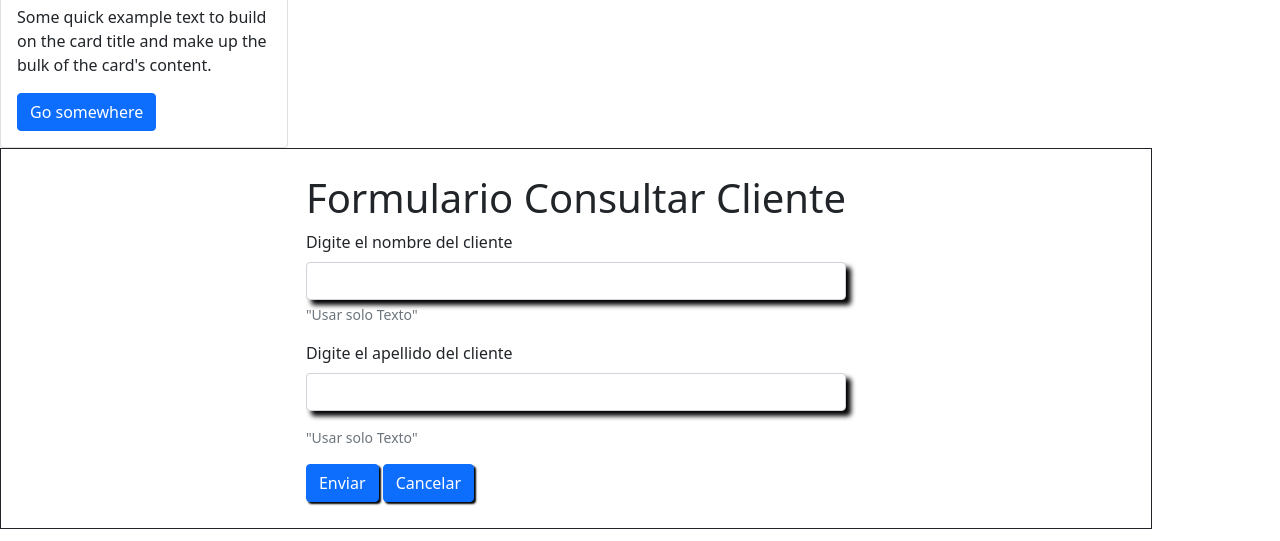
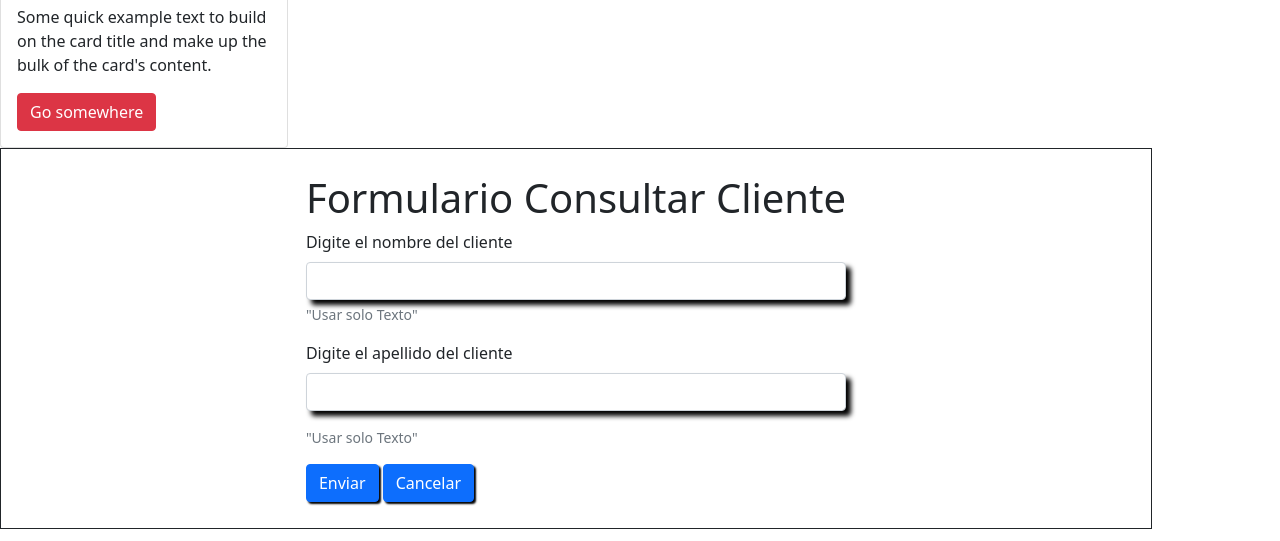
Before and after one commit to nelsonrinconc86/animacionCSS, a plain HTML site: page index.html in a window 1280 px wide. Shown: the part 259-800 px from the top of the page. Drawn offline with nearby package versions, Linux system fonts and the light colour scheme.

Commit message:
Update index.html

```diff
--- a/index.html
+++ b/index.html
@@ -13,7 +13,7 @@
             <div class="card-body">
                 <h5 class="card-title">Card title</h5>
                 <p class="card-text">Some quick example text to build on the card title and make up the bulk of the card's content.</p>
-                <a href="#" class="btn btn-primary">Go somewhere</a>
+                <a href="#" class="btn btn-danger">Go somewhere</a>
           </div>
         </div>
 
```
